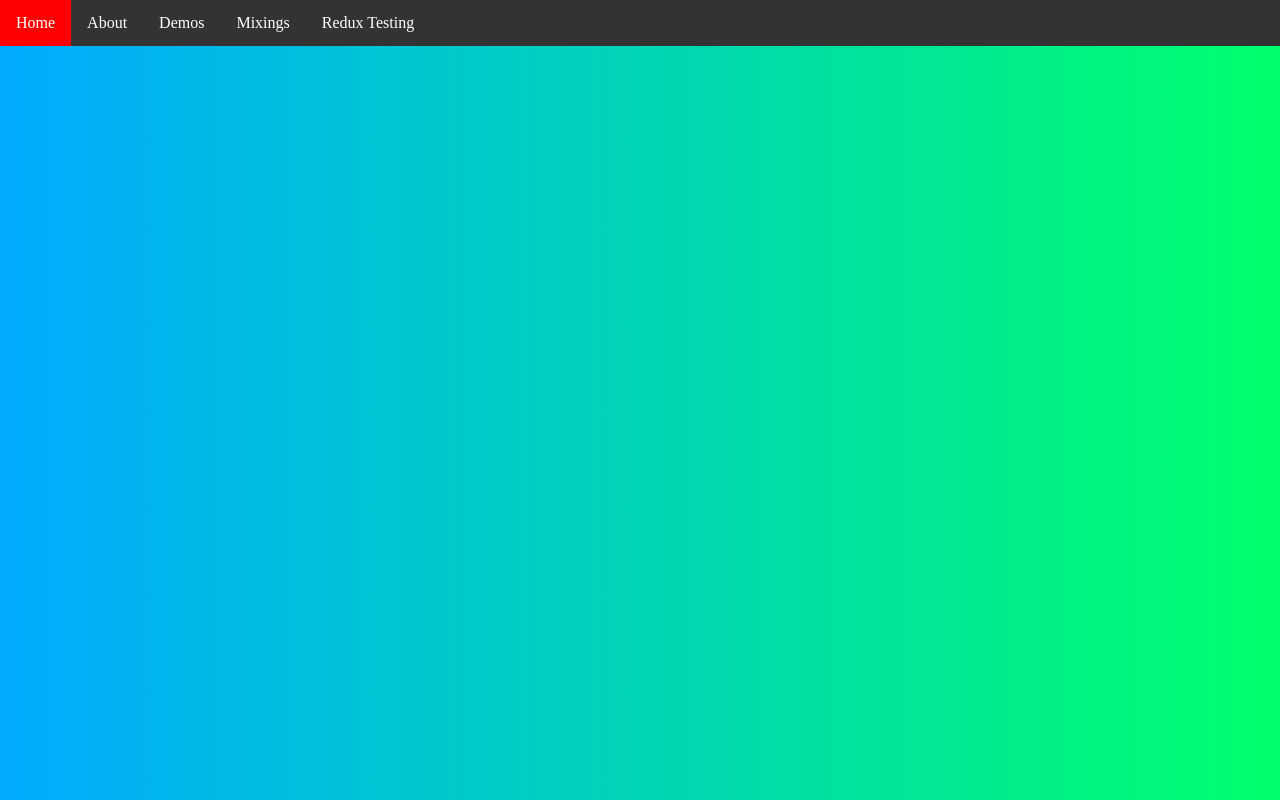
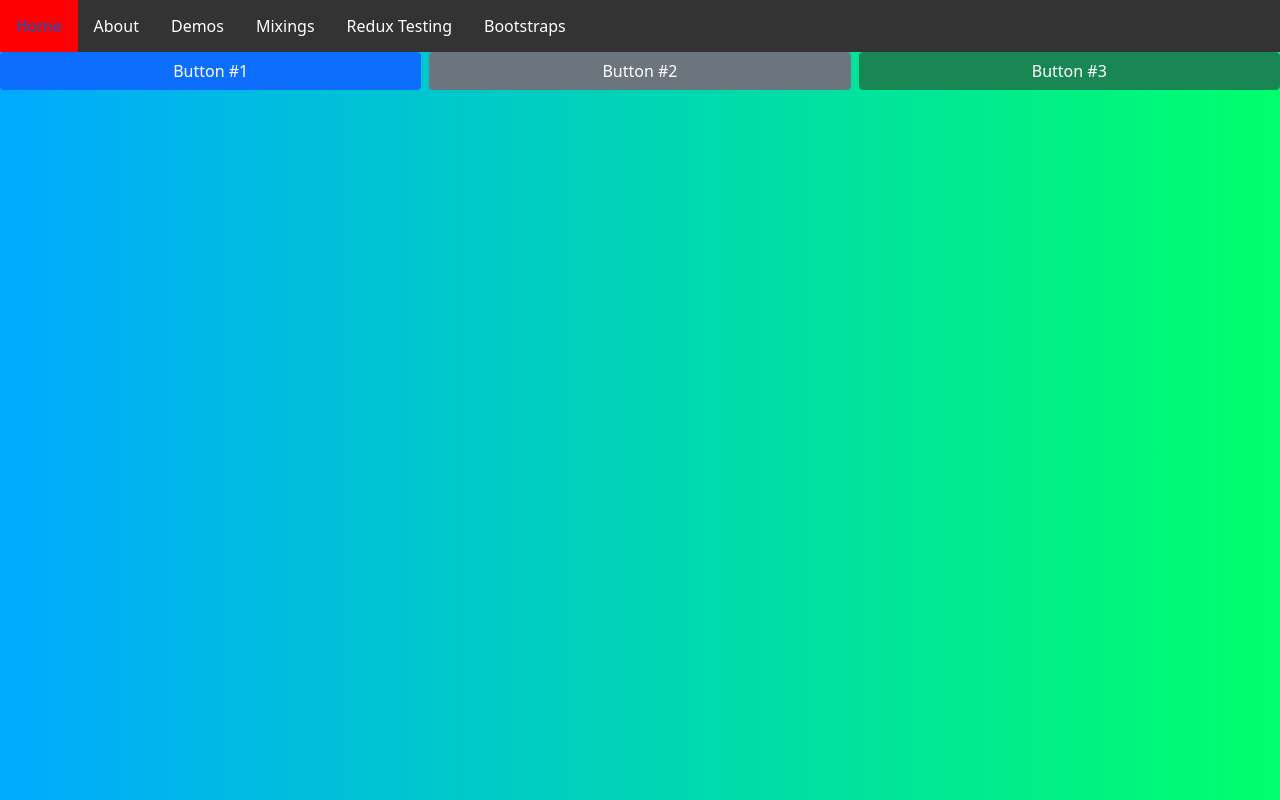
Before and after one commit to geforcesong/reactplayground, a React (Create React App) app: page /bootstrap-test in a window 1280 px wide. Built offline with nearby package versions, Linux system fonts and the light colour scheme.

Commit message:
added bootstrap

```diff
--- a/package.json
+++ b/package.json
@@ -7,7 +7,9 @@
     "@testing-library/jest-dom": "^5.13.0",
     "@testing-library/react": "^11.2.7",
     "@testing-library/user-event": "^12.8.3",
+    "bootstrap": "^5.1.3",
     "react": "^17.0.2",
+    "react-bootstrap": "^2.1.0",
     "react-dom": "^17.0.2",
     "react-redux": "^7.2.4",
     "react-router-dom": "^5.2.0",
--- a/src/App.js
+++ b/src/App.js
@@ -2,7 +2,6 @@ import { Component } from 'react';
 import Ninjas from './Ninjas';
 import NinjasFunCompomet from './NinjasFunCompomet';
 import AddNinja from './AddNinja';
-import "./index.scss"
 
 class App extends Component {
   state = {
--- a/src/Home.js
+++ b/src/Home.js
@@ -13,6 +13,7 @@ import Calculator from './components/calculator/calculator';
 import ContextHookTesting from './components/ContextHookTesting';
 import ParentChildComponent from './components/ParentChildComponent';
 import ReduxContainer from './components/ReduxTests/ReduxContainer';
+import BootstrapTest from './components/BootstrapComponents/BootstrapTest';
 
 const Home = () => {
     return (
@@ -34,6 +35,7 @@ const Home = () => {
                 <Route path="/contexthook" component={ContextHookTesting} />
                 <Route path="/parentchild" component={ParentChildComponent} />
                 <Route path="/redux-test" component={ReduxContainer} />
+                <Route path="/bootstrap-test" component={BootstrapTest} />
             </Switch>
         </BrowserRouter>
     );
--- /dev/null
+++ b/src/components/BootstrapComponents/BootstrapTest.js
@@ -0,0 +1,19 @@
+import { Button ,Row,Col} from 'react-bootstrap';
+
+function BootstrapTest() {
+  return (
+    <Row className="mx-0">
+      <Button as={Col} variant="primary">
+        Button #1
+      </Button>
+      <Button as={Col} variant="secondary" className="mx-2">
+        Button #2
+      </Button>
+      <Button as={Col} variant="success">
+        Button #3
+      </Button>
+    </Row>
+  );
+}
+
+export default BootstrapTest;
--- a/src/components/Navbar/index.js
+++ b/src/components/Navbar/index.js
@@ -38,6 +38,12 @@ const Navbar = () => {
           { text: "Articles", link: "/posts" },
         ],
       },
+      {
+        text: "Bootstraps",
+        subMenus: [
+          { text: "First Testing", link: "/bootstrap-test" },
+        ],
+      },
     ],
     []
   );
--- a/src/index.js
+++ b/src/index.js
@@ -5,8 +5,9 @@ import Home from "./Home";
 import { Provider } from "react-redux";
 // import rootReducer from './reducers/rootReducer';
 // const store = createStore(rootReducer);
+import store from "./redux/store";
 
-import store from "./redux/store";
+import "./index.scss"
 
 ReactDOM.render(
   <Provider store={store}>
--- a/src/index.scss
+++ b/src/index.scss
@@ -1,3 +1,5 @@
+@import "~bootstrap/scss/bootstrap";
+
 *,
 *::before,
 *::after {
```
Also changed, not shown: 1 other file (tests, documents, lock files or other folders).
